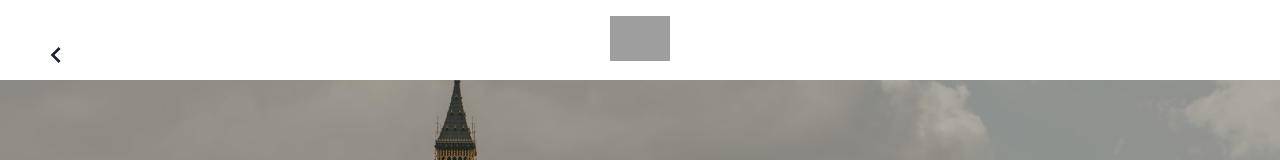
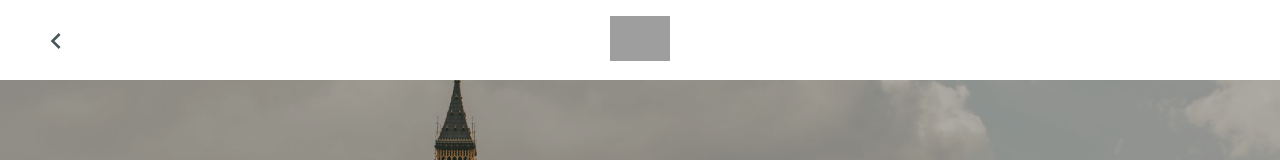
Before and after one commit to jovemdan/Ignite-challenge-WorldTrip, a Next.js app: page /europa in a window 1280 px wide. Shown: the top 160 px of the page. Built offline with nearby package versions, Linux system fonts and the light colour scheme; grey boxes are pictures that could not be loaded.

Commit message:
feat: Change color icon

```diff
--- a/components/header.tsx
+++ b/components/header.tsx
@@ -13,7 +13,13 @@ export function Header() {
           {router.pathname !== '/' && (
             <Link href='/'>
               <ChevronLeftIcon
-                style={{ cursor: 'pointer', position: 'absolute', left: 40 }}
+                style={{
+                  cursor: 'pointer',
+                  position: 'absolute',
+                  left: 40,
+                  top: 25,
+                  color: '#47585B',
+                }}
                 w={8}
                 h={8}
               />
```
